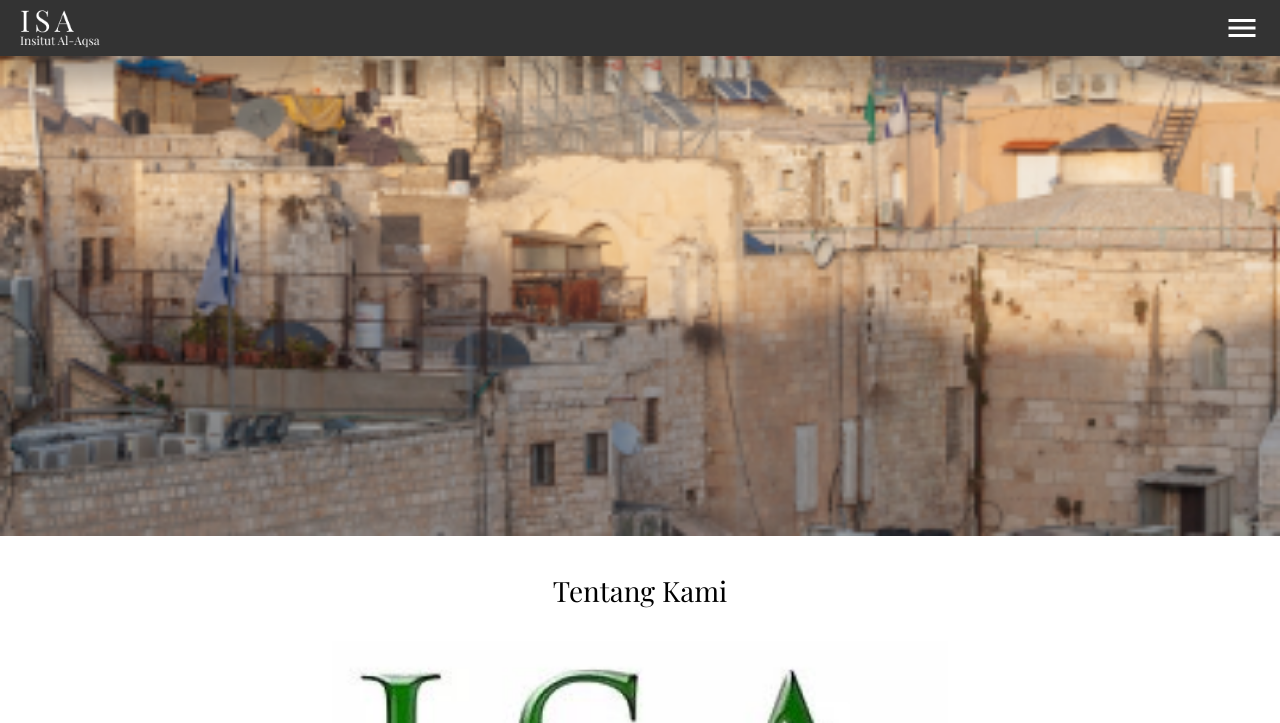
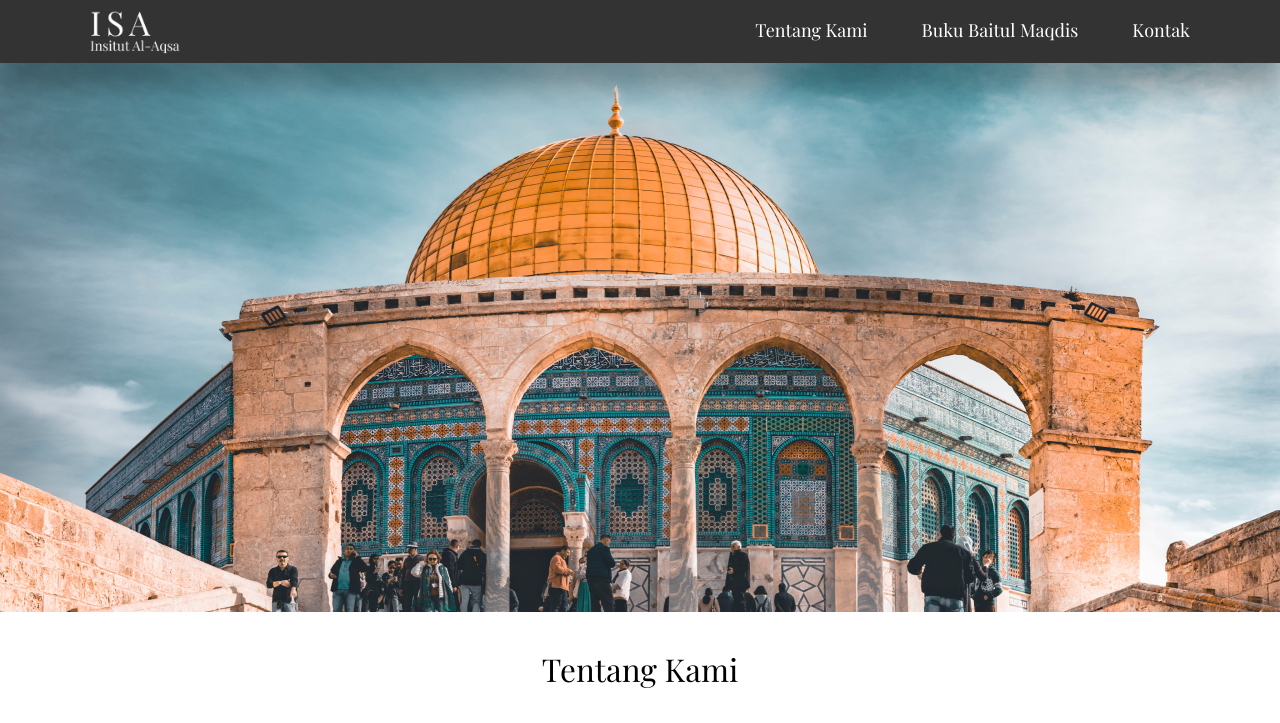
Before and after one commit to nhardiansa/tugas-web-dasar-dicoding, a plain HTML site: page index.html in a window 1280 px wide. Shown: the top 723 px of the page. Drawn offline with nearby package versions, Linux system fonts and the light colour scheme.

Commit message:
membuat bagian desktop untuk navbar dan banner

```diff
--- a/assets/style.css
+++ b/assets/style.css
@@ -3,12 +3,14 @@
   padding: 0;
   box-sizing: border-box;
   font-family: "Playfair Display", serif;
+
+  scroll-behavior: smooth;
 }
 
 .container {
   display: flex;
   justify-content: space-between;
-  margin-inline: 1.25rem;
+  margin-inline: 1.25em;
 }
 
 nav {
@@ -197,3 +199,47 @@ footer p {
   margin-top: 1em;
   text-align: center;
 }
+
+@media only screen and (min-width: 768px) {
+  html {
+    font-size: 18px;
+  }
+
+  svg {
+    display: none;
+  }
+
+  .container {
+    padding-inline: 3.75em;
+  }
+
+  nav ul {
+    display: flex;
+    align-items: center;
+    list-style: none;
+  }
+
+  nav ul li {
+    margin-left: 3em;
+    padding-top: 0.27em;
+  }
+
+  nav ul a {
+    color: #fff;
+    text-decoration: none;
+  }
+
+  nav ul a:hover {
+    color: rgb(206, 206, 206);
+  }
+
+  .banner-mobile {
+    display: none;
+  }
+
+  .banner-desktop {
+    display: block;
+    width: 100%;
+    padding-top: 2.5em;
+  }
+}
--- a/index.html
+++ b/index.html
@@ -52,16 +52,16 @@
             />
           </svg>
           <ul>
-            <li><a href="#">Tentang Kami</a></li>
-            <li><a href="#">Buku Baitul Maqdis</a></li>
-            <li><a href="#">Kontak</a></li>
+            <li><a href="#about">Tentang Kami</a></li>
+            <li><a href="#books">Buku Baitul Maqdis</a></li>
+            <li><a href="#contact">Kontak</a></li>
           </ul>
         </div>
       </nav>
       <ul class="dropdown">
-        <li><a href="#">Tentang Kami</a></li>
-        <li><a href="#">Buku Baitul Maqdis</a></li>
-        <li><a href="#">Kontak</a></li>
+        <li><a href="#about">Tentang Kami</a></li>
+        <li><a href="#books">Buku Baitul Maqdis</a></li>
+        <li><a href="#contact">Kontak</a></li>
       </ul>
       <img
         src="assets/img/baitul maqdis potrait.png"
```
